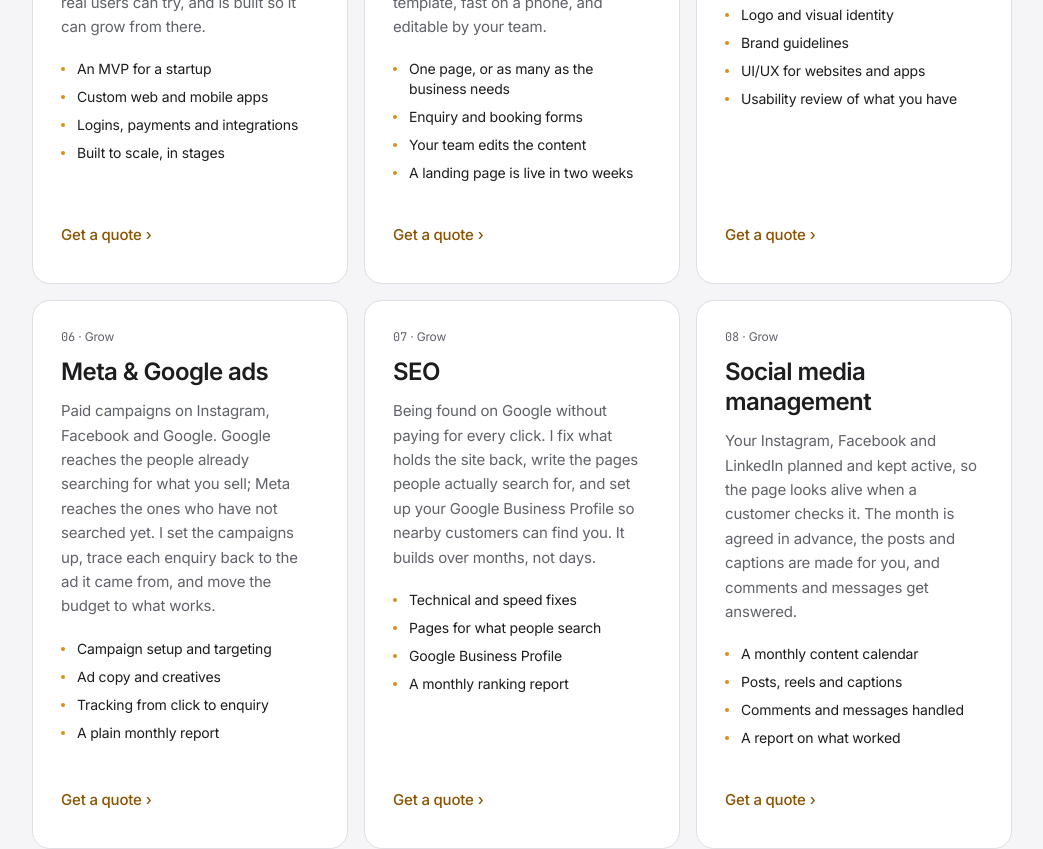
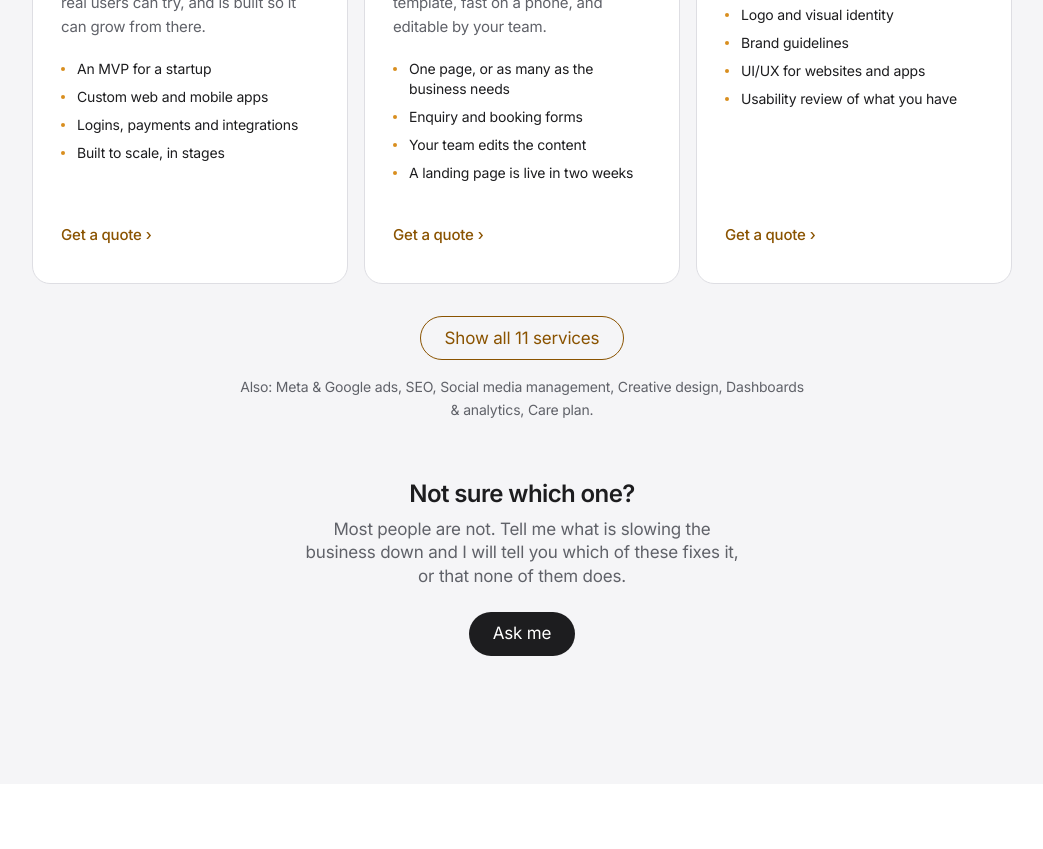
Before and after one commit to Ahamedshakir02/orbelis-studio, a React (Vite) app: page / in a window 1280 px wide. Shown: the part 3699-4548 px from the top of the page, without its empty margins (118-1161 px from the left). Built offline with nearby package versions, Linux system fonts and the light colour scheme; no server answers; a web font is replaced by a local one.

Commit message:
feat: show five services with a button to show them all

```diff
--- a/src/sections/Services.jsx
+++ b/src/sections/Services.jsx
@@ -1,3 +1,4 @@
+import { useEffect, useRef, useState } from 'react'
 import Section from '../components/Section.jsx'
 import { services } from '../data/site.js'
 
@@ -8,10 +9,35 @@ import { services } from '../data/site.js'
  * with a way to ask for one — the form opens with that service already
  * chosen — and the shelf ends by catching the visitor who cannot tell which
  * card is theirs, which is most of them.
+ *
+ * Only the first few cards show until "Show all" is pressed. The rest stay in
+ * the markup, hidden, so a crawler still reads every service; they are named
+ * in a line under the button so a visitor knows what is behind it.
  */
+// The two wide cards plus one row of three.
+const VISIBLE = 5
+
 const enquire = (type) => () => window.dispatchEvent(new CustomEvent('orbelis:enquire', { detail: type }))
 
 export default function Services() {
+  const [open, setOpen] = useState(false)
+  const toggle = useRef(null)
+  const rest = services.slice(VISIBLE)
+
+  const collapsed = useRef(false)
+
+  const onToggle = () => {
+    collapsed.current = open
+    setOpen(!open)
+  }
+
+  // Collapsing pulls the page up from under the reader; bring the button back.
+  useEffect(() => {
+    if (!collapsed.current) return
+    collapsed.current = false
+    toggle.current?.scrollIntoView({ block: 'center', behavior: 'instant' })
+  }, [open])
+
   return (
     <Section
       id="services"
@@ -20,12 +46,13 @@ export default function Services() {
       intro="Automation first, then the assistant, the apps and sites they run on, and the marketing that brings people in. Each is quoted to what you actually need."
     >
       {/* The two lead services, automation and the assistant, get the wide cards. */}
-      <div className="stagger grid gap-4 md:grid-cols-2 lg:grid-cols-6">
+      <div id="service-list" className="stagger grid gap-4 md:grid-cols-2 lg:grid-cols-6">
         {services.map((s, i) => (
           <article
             key={s.index}
             className={
-              'flex flex-col lift rounded-[18px] border border-line bg-surface p-7 ' +
+              (i >= VISIBLE && !open ? 'hidden print:flex ' : 'flex ') +
+              'flex-col lift rounded-[18px] border border-line bg-surface p-7 ' +
               (i < 2 ? 'lg:col-span-3' : 'lg:col-span-2')
             }
           >
@@ -58,6 +85,26 @@ export default function Services() {
         ))}
       </div>
 
+      {rest.length > 0 && (
+        <div className="mt-8 text-center print:hidden">
+          <button
+            ref={toggle}
+            type="button"
+            onClick={onToggle}
+            aria-expanded={open}
+            aria-controls="service-list"
+            className="inline-flex h-11 items-center rounded-full border border-link px-6 text-[17px] text-link transition hover:bg-link/10 active:scale-[0.95]"
+          >
+            {open ? 'Show fewer' : `Show all ${services.length} services`}
+          </button>
+          {!open && (
+            <p className="mx-auto mt-4 max-w-xl text-sm leading-relaxed text-muted">
+              Also: {rest.map((s) => s.title).join(', ')}.
+            </p>
+          )}
+        </div>
+      )}
+
       <div className="mt-14 text-center">
         <p className="text-2xl font-semibold tracking-tight">Not sure which one?</p>
         <p className="mx-auto mt-2 max-w-md text-[17px] leading-snug text-muted">
```
